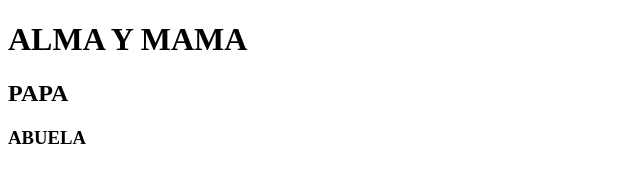
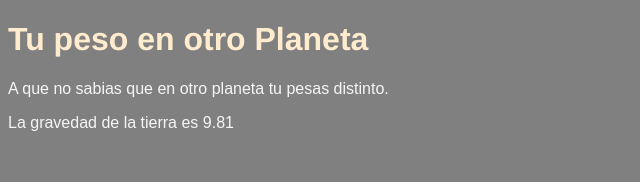
Before and after one commit to ChristianGrimberg/fullstack-webdeveloper-practice, a plain HTML site: page index.html in a window 1280 px wide. Shown: the whole page, without its empty margins (0-640 px from the left). Drawn offline with Linux system fonts and the light colour scheme.

Commit message:
:monkey_face: Aprendisaje de uso de estilos y Javascript con Platzi.

```diff
--- a/index.html
+++ b/index.html
@@ -1,16 +1,30 @@
 <!DOCTYPE html>
 <html>
 <head>
-    <meta charset="utf-8" />
-    <meta http-equiv="X-UA-Compatible" content="IE=edge">
-    <title>alma</title>
-    <meta name="viewport" content="width=device-width, initial-scale=1">
-    <link rel="stylesheet" type="text/css" media="screen" href="main.css" />
-    <script src="main.js"></script>
+    <title>Tu peso en Marte y Jupiter</title>
+    <style>
+        body
+        {
+            background-color: grey;
+        }
+        h1
+        {
+            font-family: 'Franklin Gothic Medium', 'Arial Narrow', Arial, sans-serif;
+            color: blanchedalmond;
+        }
+        p
+        {
+            font-family: Arial, Helvetica, sans-serif;
+            color: whitesmoke;
+        }
+    </style>
 </head>
 <body>
-    <h1>ALMA Y MAMA</h1>
-    <h2>PAPA</h2>
-    <h3>ABUELA</h3>
+    <h1>Tu peso en otro Planeta</h1>
+    <p>A que no sabias que en otro planeta tu pesas distinto.</p>
+    <script>
+        var earthGravity=9.81;
+        document.writeln("<p>"+"La gravedad de la tierra es "+earthGravity+"</p>");
+    </script>
 </body>
 </html>
```
